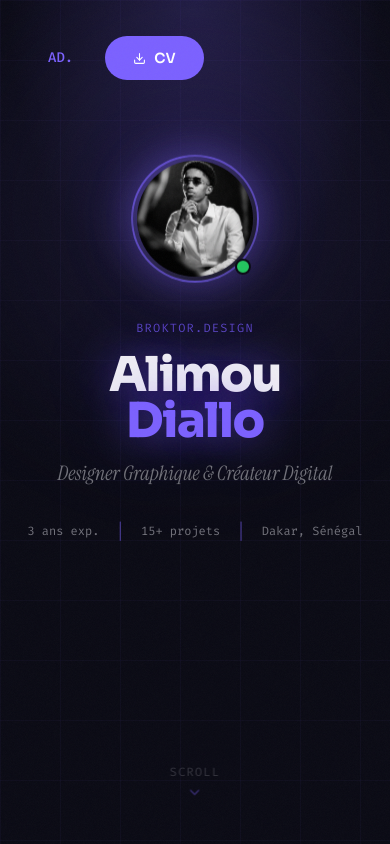
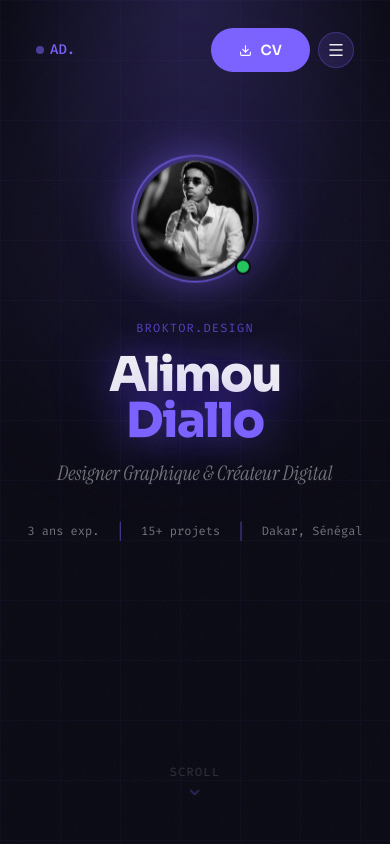
Before and after one commit to Alimou-diallo/saas-langind-page-ia, a React (Vite) app: page / in a window 390 px wide. Shown: the top 844 px of the page. Built offline with nearby package versions, Linux system fonts and the light colour scheme.

Commit message:
Fix : responsive mobile burger menu drawer with auto-close on link click

```diff
--- a/src/App.jsx
+++ b/src/App.jsx
@@ -3,7 +3,7 @@ import { gsap } from 'gsap';
 import { ScrollTrigger } from 'gsap/ScrollTrigger';
 import {
   Mail, Phone, Download, ArrowRight, ExternalLink, MapPin, Calendar,
-  Palette, Video, Layers, Monitor, Sparkles, ChevronDown
+  Palette, Video, Layers, Monitor, Sparkles, ChevronDown, Menu, X
 } from 'lucide-react';
 
 const Linkedin = ({ size = 18, className = '', style = {} }) => (
@@ -154,11 +154,12 @@ const DATA = {
 };
 
 /* ============================================================
-   A. NAVBAR — Floating Pill (Smart Morphing & Autohide)
+   A. NAVBAR — Floating Pill (Fully Responsive & Mobile Drawer)
    ============================================================ */
 function Navbar() {
   const [scrolled, setScrolled] = useState(false);
   const [visible, setVisible] = useState(true);
+  const [mobileMenuOpen, setMobileMenuOpen] = useState(false);
   const navRef = useRef(null);
   const lastScrollY = useRef(0);
 
@@ -167,12 +168,11 @@ function Navbar() {
       const currentScrollY = window.scrollY;
       setScrolled(currentScrollY > 30);
 
-      if (currentScrollY > 80) {
+      // Do not hide navbar if mobile menu drawer is currently open
+      if (!mobileMenuOpen && currentScrollY > 80) {
         if (currentScrollY > lastScrollY.current + 3) {
-          // Scrolling down -> Hide navbar smoothly off-screen
           setVisible(false);
         } else if (currentScrollY < lastScrollY.current - 3) {
-          // Scrolling up -> Reveal navbar
           setVisible(true);
         }
       } else {
@@ -183,33 +183,43 @@ function Navbar() {
 
     window.addEventListener('scroll', handleScroll, { passive: true });
     return () => window.removeEventListener('scroll', handleScroll);
-  }, []);
+  }, [mobileMenuOpen]);
 
   const navLinks = [
-    { label: 'À propos', href: '#about' },
-    { label: 'Expérience', href: '#experience' },
-    { label: 'Compétences', href: '#skills' },
-    { label: 'Contact', href: '#contact' },
+    { num: '01', label: 'À propos', href: '#about' },
+    { num: '02', label: 'Expérience', href: '#experience' },
+    { num: '03', label: 'Compétences', href: '#skills' },
+    { num: '04', label: 'Contact', href: '#contact' },
   ];
 
+  const handleNavClick = () => {
+    setMobileMenuOpen(false);
+  };
+
   return (
+    <>
       <nav
         ref={navRef}
-      className={`fixed top-6 left-1/2 -translate-x-1/2 z-50 transition-all duration-300 ease-out rounded-full px-6 py-3 flex items-center gap-8 ${
+        className={`fixed top-4 md:top-6 left-1/2 -translate-x-1/2 z-50 transition-all duration-300 ease-out rounded-full px-5 py-3 flex items-center justify-between gap-4 ${
           visible ? 'translate-y-0 opacity-100 pointer-events-auto' : '-translate-y-32 opacity-0 pointer-events-none'
         } ${
-        scrolled
+          scrolled || mobileMenuOpen
             ? 'glass glow-border shadow-2xl'
             : 'bg-transparent'
         }`}
-      style={{ maxWidth: '680px', width: 'calc(100% - 48px)' }}
+        style={{ maxWidth: '680px', width: 'calc(100% - 32px)' }}
       >
-      {/* Initials */}
-      <a href="#hero" className="font-mono-code text-accent text-sm font-medium flex-shrink-0 hover:text-accent-light transition-colors">
+        {/* Initials / Brand Logo */}
+        <a
+          href="#hero"
+          onClick={handleNavClick}
+          className="font-mono-code text-accent text-sm font-medium flex-shrink-0 hover:text-accent-light transition-colors flex items-center gap-1.5"
+        >
+          <span className="w-2 h-2 rounded-full bg-accent animate-pulse" />
           AD.
         </a>
 
-      {/* Links */}
+        {/* Desktop Links (Visible on Tablet/Desktop md:flex, Hidden on Mobile) */}
         <div className="hidden md:flex items-center gap-6 flex-1 justify-center">
           {navLinks.map((link) => (
             <a
@@ -222,17 +232,80 @@ function Navbar() {
           ))}
         </div>
 
-      {/* CTA */}
+        {/* Action Controls: Download CV CTA + Burger Menu Toggle */}
+        <div className="flex items-center gap-2 sm:gap-3">
           <a
             href="/cv-alimou-diallo.pdf"
             download
-        className="btn-primary text-xs py-2 px-4 flex-shrink-0"
+            className="btn-primary text-xs py-2 px-3.5 flex-shrink-0"
             id="nav-download-cv"
           >
             <Download size={13} />
-        CV
+            <span className="hidden sm:inline">Télécharger</span> CV
           </a>
+
+          {/* Mobile Burger Button (< 768px) */}
+          <button
+            onClick={() => setMobileMenuOpen(!mobileMenuOpen)}
+            aria-label="Toggle Mobile Menu"
+            className="md:hidden w-9 h-9 rounded-full flex items-center justify-center text-ghost bg-accent/15 border border-accent/30 hover:border-accent transition-colors flex-shrink-0"
+          >
+            {mobileMenuOpen ? <X size={18} /> : <Menu size={18} />}
+          </button>
+        </div>
       </nav>
+
+      {/* Mobile Menu Fullscreen Glass Overlay (< 768px) */}
+      {mobileMenuOpen && (
+        <div
+          className="fixed inset-0 z-40 md:hidden flex flex-col justify-between p-6 pt-28 pb-12 transition-all duration-300"
+          style={{
+            background: 'rgba(10, 10, 20, 0.96)',
+            backdropFilter: 'blur(30px)',
+            WebkitBackdropFilter: 'blur(30px)',
+          }}
+        >
+          {/* Navigation Links */}
+          <div className="flex flex-col gap-5 my-auto max-w-sm mx-auto w-full px-4">
+            <p className="font-mono-code text-xs text-accent uppercase tracking-widest mb-2 opacity-70">
+              — Navigation
+            </p>
+            {navLinks.map((link) => (
+              <a
+                key={link.href}
+                href={link.href}
+                onClick={handleNavClick}
+                className="flex items-center gap-4 text-2xl font-display-sans text-ghost hover:text-accent transition-all duration-200 border-b border-white/5 pb-4 group"
+              >
+                <span className="font-mono-code text-xs text-accent/70 group-hover:text-accent">
+                  {link.num}
+                </span>
+                <span className="group-hover:translate-x-2 transition-transform">
+                  {link.label}
+                </span>
+                <ArrowRight size={16} className="ml-auto opacity-0 group-hover:opacity-100 text-accent transition-opacity" />
+              </a>
+            ))}
+          </div>
+
+          {/* Bottom Drawer Footer & CTA */}
+          <div className="max-w-sm mx-auto w-full px-4 text-center">
+            <a
+              href="/cv-alimou-diallo.pdf"
+              download
+              onClick={handleNavClick}
+              className="btn-primary w-full justify-center py-3.5 text-sm mb-6"
+            >
+              <Download size={16} />
+              Télécharger mon CV (PDF)
+            </a>
+            <p className="font-mono-code text-xs text-muted">
+              Alimou Diallo · Broktor.Design
+            </p>
+          </div>
+        </div>
+      )}
+    </>
   );
 }
 
```
Lines whose indentation alone changed are shown as unchanged.
